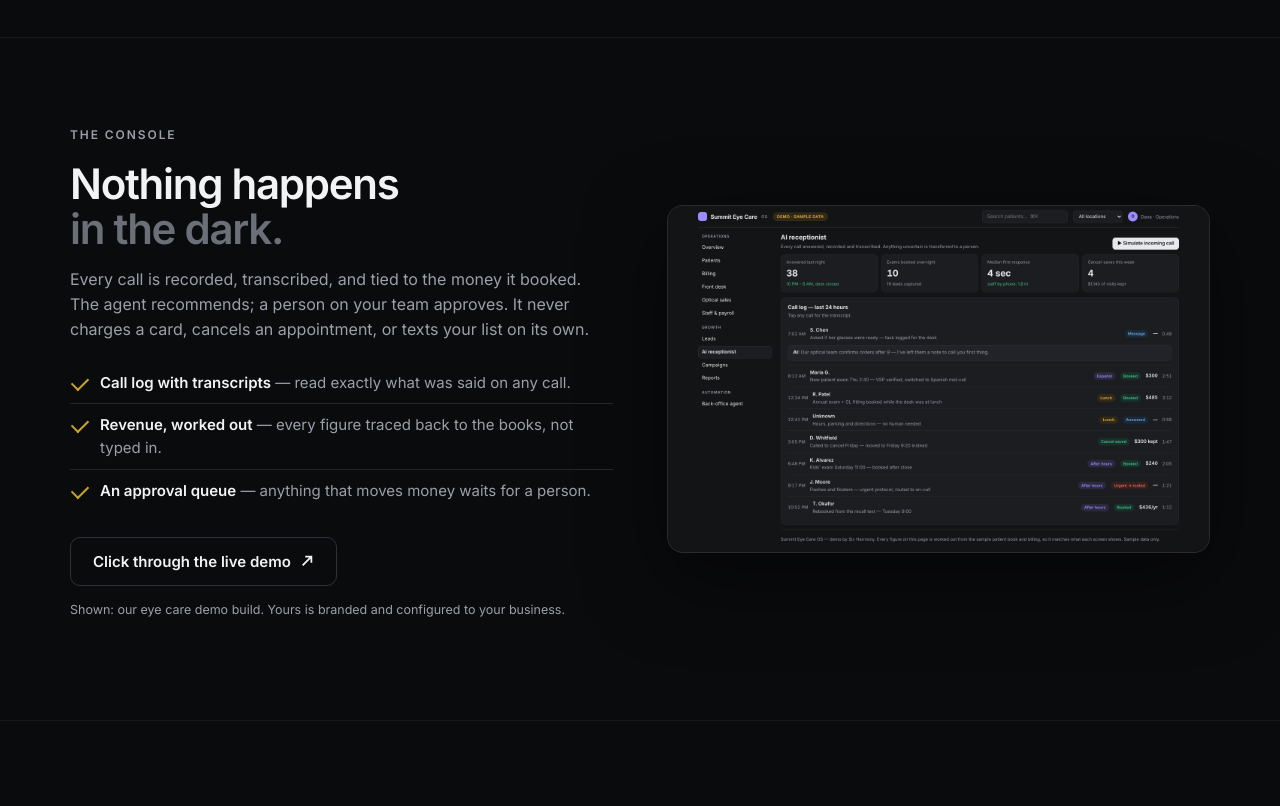
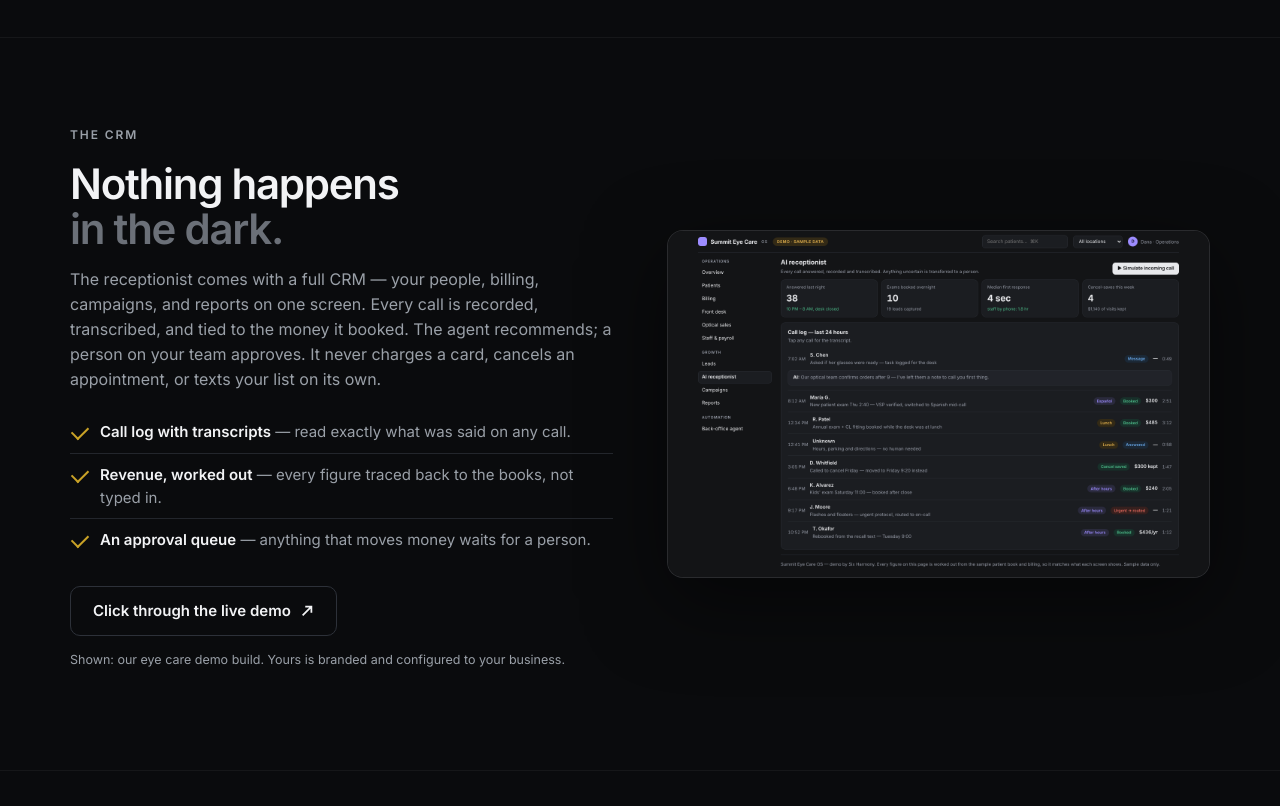
Before and after one commit to calonzo2001-beep/sixharmony-site, a plain HTML site: page site/ai-front-desk-gyms.html in a window 1280 px wide. Shown: the part 2040-2846 px from the top of the page. Drawn offline with Linux system fonts and the light colour scheme.

Commit message:
Promise both products: AI receptionist + CRM across homepage and niche pages
Co-Authored-By: Claude Fable 5 <noreply@anthropic.com>
Claude-Session: https://claude.ai/code/session_01VZ3dAZbexUuxx1vgoJmSBV

```diff
--- a/site/ai-front-desk-gyms.html
+++ b/site/ai-front-desk-gyms.html
@@ -87,9 +87,9 @@
 <section class="sec" id="console">
   <div class="wrap split">
     <div>
-      <p class="eyebrow">The console</p>
+      <p class="eyebrow">The CRM</p>
       <h2>Nothing happens<br><span class="dim">in the dark.</span></h2>
-      <p>Every call is recorded, transcribed, and tied to the money it booked. The agent recommends; a person on your team approves. It never charges a card, cancels an appointment, or texts your list on its own.</p>
+      <p>The receptionist comes with a full CRM — your people, billing, campaigns, and reports on one screen. Every call is recorded, transcribed, and tied to the money it booked. The agent recommends; a person on your team approves. It never charges a card, cancels an appointment, or texts your list on its own.</p>
       <ul class="ticks">
         <li><b>Call log with transcripts</b> — read exactly what was said on any call.</li>
         <li><b>Revenue, worked out</b> — every figure traced back to the books, not typed in.</li>
```
Also changed, not shown: site/ai-back-office-industrial-services.html (+2 -2 lines), site/ai-receptionist-eye-care.html (+2 -2 lines), site/index.html (+7 -7 lines).
